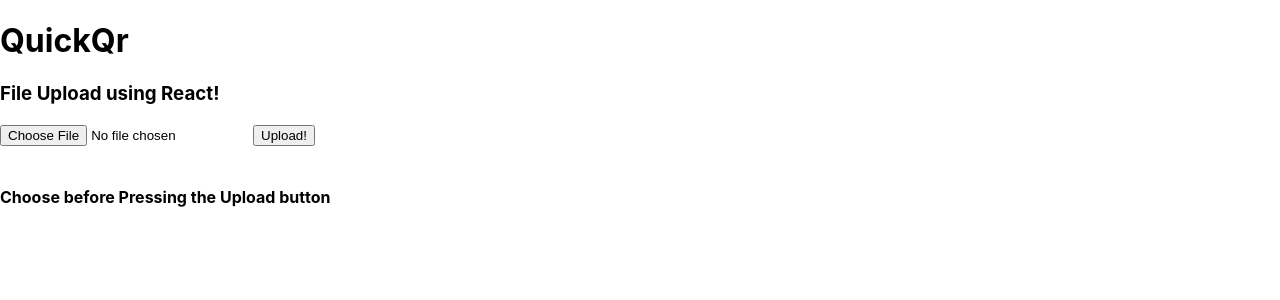
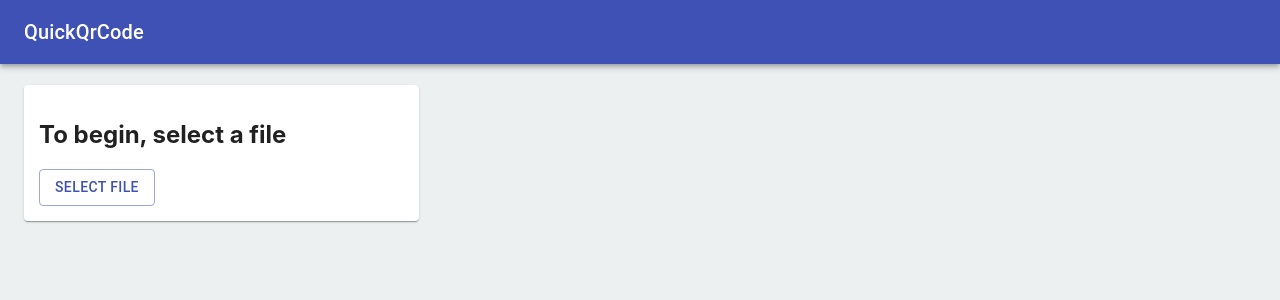
Before and after one commit to LucasCarioca/quickqr, a React (Create React App) app: page / in a window 1280 px wide. Shown: the top 300 px of the page. Built offline with nearby package versions, Linux system fonts and the light colour scheme; what skynet-js would draw is missing.

Commit message:
material ui

```diff
--- a/package.json
+++ b/package.json
@@ -3,6 +3,7 @@
   "version": "0.1.0",
   "private": true,
   "dependencies": {
+    "@material-ui/core": "^4.11.0",
     "@testing-library/jest-dom": "^4.2.4",
     "@testing-library/react": "^9.3.2",
     "@testing-library/user-event": "^7.1.2",
--- a/src/App.css
+++ b/src/App.css
@@ -1,38 +1,7 @@
-.App {
-  text-align: center;
+html {
+  background: #ecf0f1;
 }
 
-.App-logo {
-  height: 40vmin;
-  pointer-events: none;
+body {
+  background: #ecf0f1;
 }
-
-@media (prefers-reduced-motion: no-preference) {
-  .App-logo {
-    animation: App-logo-spin infinite 20s linear;
-  }
-}
-
-.App-header {
-  background-color: #282c34;
-  min-height: 100vh;
-  display: flex;
-  flex-direction: column;
-  align-items: center;
-  justify-content: center;
-  font-size: calc(10px + 2vmin);
-  color: white;
-}
-
-.App-link {
-  color: #61dafb;
-}
-
-@keyframes App-logo-spin {
-  from {
-    transform: rotate(0deg);
-  }
-  to {
-    transform: rotate(360deg);
-  }
-}
--- a/src/App.js
+++ b/src/App.js
@@ -1,6 +1,17 @@
 import React from 'react';
 import { upload } from './service/skynet.service';
 import './App.css';
+import {
+  Container,
+  Button,
+  Divider,
+  Grid,
+  Paper,
+  CircularProgress,
+  AppBar,
+  Toolbar,
+  Typography
+} from '@material-ui/core';
 
 const QRCode = require('qrcode.react');
 
@@ -8,28 +19,37 @@ class App extends React.Component {
 
   state = {
     selectedFile: null,
-    url: null
+    url: null,
+    loading: false,
+    imgSrc: null
   };
 
   onFileChange = event => {
+    const reader = new FileReader();
+    reader.onload = (e) => {
+      this.setState({imgSrc: e.target.result})
+    }
     this.setState({ selectedFile: event.target.files[0] });
+    reader.readAsDataURL(event.target.files[0]);
   };
 
   onFileUpload = () => {
+    this.setState({loading: true});
     upload(this.state.selectedFile).then(link => {
+      this.setState({loading: false});
       console.log(link);
       this.setState({url: `https://www.siacdn.com/${link}`})
     }).catch(error => {
+      this.setState({loading: false});
       console.error(error);
     })
   };
 
   fileData = () => {
-
     if (this.state.selectedFile) {
-
       return (
-        <div>
+        <>
+          <Divider style={{margin: '15px 0'}}/>
           <h2>File Details:</h2>
           <p>File Name: {this.state.selectedFile?.name}</p>
           <p>File Type: {this.state.selectedFile?.type}</p>
@@ -37,38 +57,67 @@ class App extends React.Component {
             Last Modified:{" "}
             {this.state.selectedFile?.lastModifiedDate?.toDateString()}
           </p>
-        </div>
-      );
-    } else {
-      return (
-        <div>
-          <br />
-          <h4>Choose before Pressing the Upload button</h4>
-        </div>
+          <img style={{maxWidth: '100%'}} src={this.state.imgSrc}/>
+        </>
       );
     }
+    return null;
   };
 
   render() {
+    return ( <>
+      <AppBar position="static">
+        <Toolbar>
+          <Typography variant="h6" style={{flexGrow: 1}}>
+            QuickQrCode
+          </Typography>
+        </Toolbar>
+      </AppBar>
+      <Container>
+        <h1>
 
-    return (
-      <div>
-          <h1>
-            QuickQr
-          </h1>
-          <h3>
-            File Upload using React!
-          </h3>
-          <div>
-              <input type="file" onChange={this.onFileChange} />
-              <button onClick={this.onFileUpload}>
-                Upload!
-              </button>
-          </div>
-        {this.fileData()}
-        {this.state.url != null ? <QRCode value={this.state.url} /> : null}
-      </div>
-    );
+        </h1>
+        <Grid container spacing={3}>
+          <Grid item xs={4}>
+            <Paper style={{padding: '15px'}}>
+              {this.state.selectedFile == null ? (
+                <>
+                  <h2>To begin, select a file</h2>
+                  <Button
+                    variant="outlined"
+                    component="label"
+                    color="primary"
+                  >
+                    Select File
+                  <input type="file" style={{ display: "none" }} onChange={this.onFileChange} />
+                  </Button>
+                </>
+              ) : (
+              <>
+                <h2>Your file is ready</h2>
+                <p>Click the button below to create upload the file and create a QR code.</p>
+                {this.state.loading ? <div style={{padding: '15px', display: 'flex', justifyContent: 'center'}}><CircularProgress /></div>
+                : <Button variant="contained" color="primary" onClick={this.onFileUpload}> Generate Code! </Button>}
+              </>
+              )}
+              {this.fileData()}
+            </Paper>
+          </Grid>
+          <Grid item xs={8}>
+            {this.state.url != null ? (
+            <Paper style={{padding: '15px', display: 'flex', flexDirection: 'column', justifyContent: 'center', alignItems: 'center'}}>
+              <h2>
+                Your QR Code is ready!! 🎉
+              </h2>
+              <div style={{padding: '15px', display: 'flex', justifyContent: 'center'}}>
+                <QRCode value={this.state.url} />
+              </div>
+            </Paper>
+            ) : null}
+          </Grid>
+        </Grid>
+      </Container>
+    </>);
   }
 }
 
```
Also changed, not shown: 1 other file (tests, documents, lock files or other folders).
